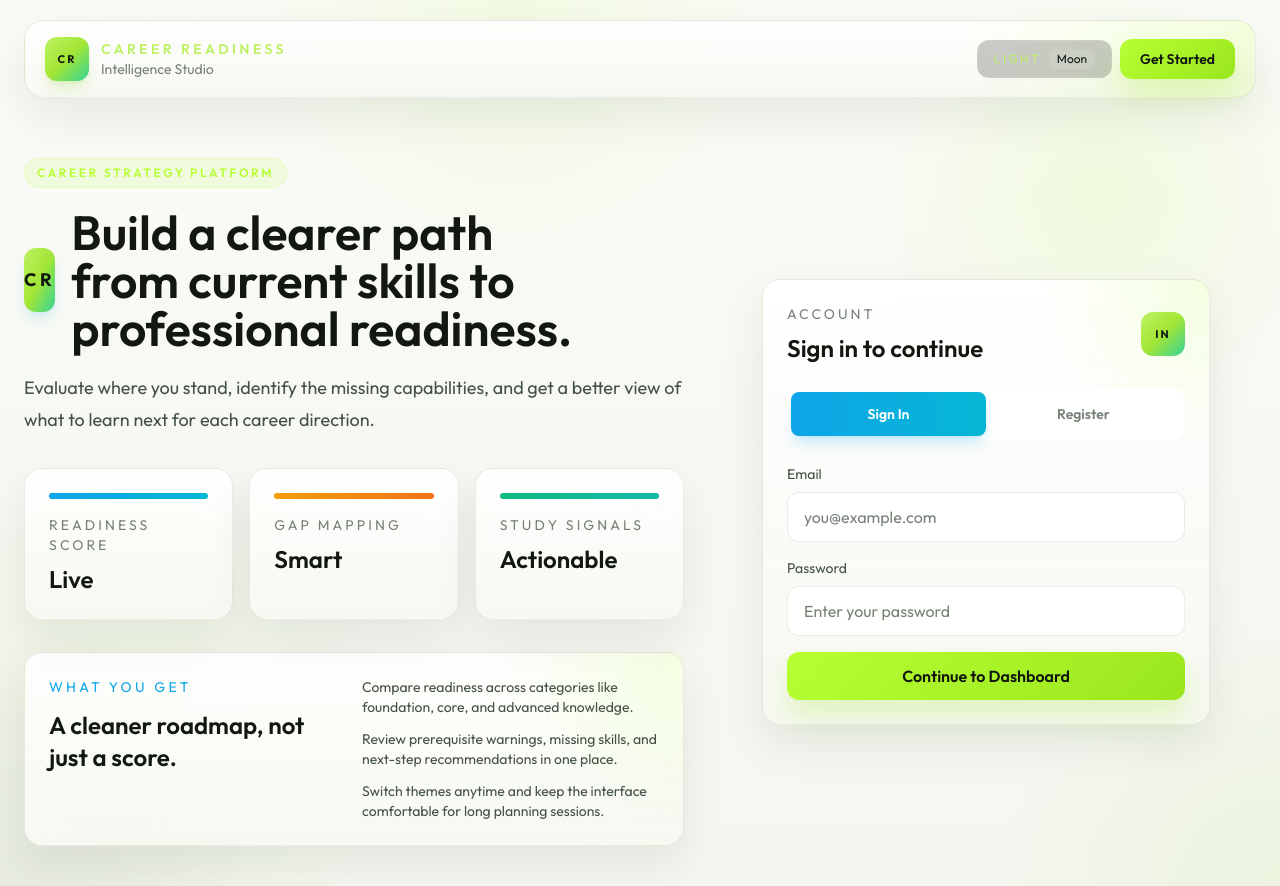
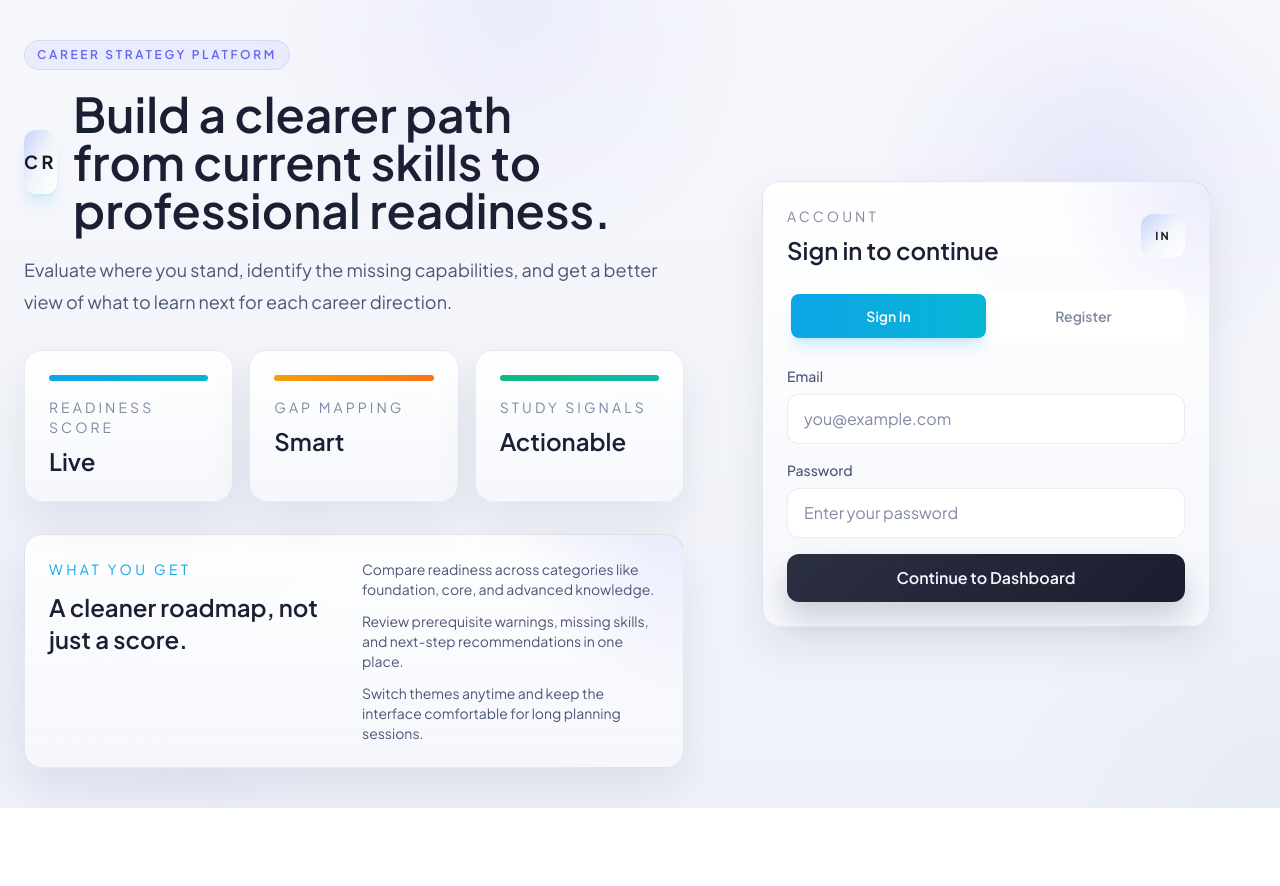
Before and after one commit to aryanishan/skill-based-analyzer, a React (Vite) app in the folder frontend/: page /auth in a window 1280 px wide. After the commit the page ends 808 px from the top, so only its background shows below. Built offline with nearby package versions, Linux system fonts and the light colour scheme.

Commit message:
adding sidebar

```diff
--- a/frontend/src/App.tsx
+++ b/frontend/src/App.tsx
@@ -5,8 +5,9 @@ import AuthPage from './pages/AuthPage';
 import CareerSelectPage from './pages/CareerSelectPage';
 import SkillInputPage from './pages/SkillInputPage';
 import DashboardPage from './pages/DashboardPage';
-import Navbar from './components/Navbar';
+import Sidebar from './components/Sidebar';
 import LoadingSpinner from './components/LoadingSpinner';
+import { useLocation } from 'react-router-dom';
 
 function PrivateRoute({ children }: { children: React.ReactNode }) {
   const { user, loading } = useAuth();
@@ -16,11 +17,15 @@ function PrivateRoute({ children }: { children: React.ReactNode }) {
 
 export default function App() {
   const { loading } = useAuth();
+  const location = useLocation();
   if (loading) return <LoadingSpinner />;
+
+  const showSidebar = location.pathname !== '/auth';
 
   return (
     <div className="app-shell">
-      <Navbar />
+      {showSidebar && <Sidebar />}
+      <main className={showSidebar ? 'min-h-screen pt-16 md:pl-[96px] xl:pl-[292px]' : 'min-h-screen'}>
         <Routes>
           <Route path="/auth" element={<AuthPage />} />
           <Route path="/" element={<PrivateRoute><CareerSelectPage /></PrivateRoute>} />
@@ -28,6 +33,7 @@ export default function App() {
           <Route path="/dashboard" element={<PrivateRoute><DashboardPage /></PrivateRoute>} />
           <Route path="*" element={<Navigate to="/" replace />} />
         </Routes>
+      </main>
     </div>
   );
 }
--- a/frontend/src/components/LogoBadge.tsx
+++ b/frontend/src/components/LogoBadge.tsx
@@ -6,7 +6,7 @@ interface LogoBadgeProps {
 export default function LogoBadge({ label, className = '' }: LogoBadgeProps) {
   return (
     <div
-      className={`inline-flex items-center justify-center rounded-xl bg-gradient-to-br from-lime-300 via-lime-400 to-emerald-400 font-bold uppercase tracking-[0.2em] text-[#11170f] ${className}`.trim()}
+      className={`inline-flex items-center justify-center rounded-xl bg-gradient-to-br from-indigo-200 via-slate-100 to-white font-bold uppercase tracking-[0.2em] text-[#171925] ${className}`.trim()}
     >
       <span>{label}</span>
     </div>
--- /dev/null
+++ b/frontend/src/components/Sidebar.tsx
@@ -0,0 +1,216 @@
+import React, { useMemo, useState } from 'react';
+import { Link, useLocation, useNavigate } from 'react-router-dom';
+import { useAuth } from '../context/AuthContext';
+import { useTheme } from '../context/ThemeContext';
+import LogoBadge from './LogoBadge';
+
+const navItems = [
+  { label: 'Career Paths', path: '/', icon: 'grid' },
+  { label: 'Dashboard', path: '/dashboard', icon: 'chart' },
+  { label: 'Skill Input', path: '/skills', icon: 'layers' },
+];
+
+function SidebarIcon({ type }: { type: string }) {
+  const common = 'h-[18px] w-[18px]';
+
+  if (type === 'grid') {
+    return (
+      <svg viewBox="0 0 24 24" fill="none" className={common} stroke="currentColor" strokeWidth="1.8">
+        <rect x="4" y="4" width="6" height="6" rx="1.5" />
+        <rect x="14" y="4" width="6" height="6" rx="1.5" />
+        <rect x="4" y="14" width="6" height="6" rx="1.5" />
+        <rect x="14" y="14" width="6" height="6" rx="1.5" />
+      </svg>
+    );
+  }
+
+  if (type === 'chart') {
+    return (
+      <svg viewBox="0 0 24 24" fill="none" className={common} stroke="currentColor" strokeWidth="1.8">
+        <path d="M4 19h16" />
+        <path d="M7 15V9" />
+        <path d="M12 15V5" />
+        <path d="M17 15v-3" />
+      </svg>
+    );
+  }
+
+  if (type === 'layers') {
+    return (
+      <svg viewBox="0 0 24 24" fill="none" className={common} stroke="currentColor" strokeWidth="1.8">
+        <path d="m12 4 8 4-8 4-8-4 8-4Z" />
+        <path d="m4 12 8 4 8-4" />
+        <path d="m4 16 8 4 8-4" />
+      </svg>
+    );
+  }
+
+  if (type === 'theme') {
+    return (
+      <svg viewBox="0 0 24 24" fill="none" className={common} stroke="currentColor" strokeWidth="1.8">
+        <path d="M12 3v2.5" />
+        <path d="M12 18.5V21" />
+        <path d="m5.64 5.64 1.77 1.77" />
+        <path d="m16.59 16.59 1.77 1.77" />
+        <path d="M3 12h2.5" />
+        <path d="M18.5 12H21" />
+        <path d="m5.64 18.36 1.77-1.77" />
+        <path d="m16.59 7.41 1.77-1.77" />
+        <circle cx="12" cy="12" r="3.5" />
+      </svg>
+    );
+  }
+
+  if (type === 'search') {
+    return (
+      <svg viewBox="0 0 24 24" fill="none" className={common} stroke="currentColor" strokeWidth="1.8">
+        <circle cx="11" cy="11" r="6" />
+        <path d="m20 20-3.5-3.5" />
+      </svg>
+    );
+  }
+
+  return (
+    <svg viewBox="0 0 24 24" fill="none" className={common} stroke="currentColor" strokeWidth="1.8">
+      <path d="M6 18 18 6" />
+      <path d="m6 6 12 12" />
+    </svg>
+  );
+}
+
+export default function Sidebar() {
+  const { user, logout } = useAuth();
+  const { theme, toggleTheme } = useTheme();
+  const navigate = useNavigate();
+  const location = useLocation();
+  const [open, setOpen] = useState(false);
+
+  const currentSkillPath = useMemo(() => {
+    if (location.pathname.startsWith('/skills')) return '/skills';
+    return location.pathname;
+  }, [location.pathname]);
+
+  if (!user) return null;
+
+  const handleLogout = () => {
+    logout();
+    navigate('/auth');
+  };
+
+  const sidebarContent = (
+    <div className="sidebar-shell flex h-full flex-col rounded-[22px] p-4 text-white">
+      <div className="flex items-center justify-between gap-3">
+        <Link to="/" className="flex items-center gap-3">
+          <LogoBadge label="CR" className="h-10 w-10 text-[11px] bg-gradient-to-br from-white to-slate-300 text-[#171925]" />
+          <div className="hidden xl:block">
+            <div className="font-['Space_Grotesk'] text-lg font-bold tracking-tight text-white">CareerLab</div>
+            <div className="text-xs text-[#9aa3bf]">Readiness Workspace</div>
+          </div>
+        </Link>
+
+        {open && (
+          <button
+            type="button"
+            className="rounded-lg border border-white/10 bg-white/5 p-2 text-[#c5cbe0]"
+            onClick={() => setOpen(false)}
+          >
+            <svg viewBox="0 0 24 24" className="h-4 w-4" fill="none" stroke="currentColor" strokeWidth="1.8">
+              <path d="M6 6h12" />
+              <path d="M6 12h12" />
+              <path d="M6 18h12" />
+            </svg>
+          </button>
+        )}
+      </div>
+
+      <div className="mt-5 hidden xl:block">
+        <div className="flex items-center gap-2 rounded-xl bg-white/5 px-3 py-3 text-sm text-[#8e96b4]">
+          <SidebarIcon type="search" />
+          <span>Search pages...</span>
+        </div>
+      </div>
+
+      <div className="mt-5 space-y-2">
+        {navItems.map(item => {
+          const active = currentSkillPath === item.path || (item.path === '/' && location.pathname === '/');
+          return (
+            <Link
+              key={item.path}
+              to={item.path === '/skills' ? (location.pathname.startsWith('/skills') ? location.pathname : '/') : item.path}
+              onClick={() => setOpen(false)}
+              className={`sidebar-item ${active ? 'sidebar-item-active' : ''}`}
+              title={item.label}
+            >
+              <SidebarIcon type={item.icon} />
+              <span className="hidden xl:inline">{item.label}</span>
+            </Link>
+          );
+        })}
+      </div>
+
+      <div className="mt-6 border-t border-white/8 pt-6">
+        <button type="button" onClick={toggleTheme} className="sidebar-item w-full text-left" title="Toggle theme">
+          <SidebarIcon type="theme" />
+          <span className="hidden xl:inline">{theme === 'dark' ? 'Light Theme' : 'Dark Theme'}</span>
+        </button>
+      </div>
+
+      <div className="mt-auto">
+        <div className="mt-6 rounded-[18px] border border-white/8 bg-white/5 p-3">
+          <div className="flex items-center gap-3">
+            <div className="flex h-10 w-10 items-center justify-center rounded-xl bg-white text-sm font-semibold text-[#171925]">
+              {user.name.charAt(0).toUpperCase()}
+            </div>
+            <div className="hidden min-w-0 flex-1 xl:block">
+              <div className="truncate text-sm font-semibold text-white">{user.name}</div>
+              <div className="truncate text-xs text-[#8e96b4]">{user.email}</div>
+            </div>
+          </div>
+        </div>
+
+        <button type="button" onClick={handleLogout} className="sidebar-item mt-3 w-full text-left" title="Logout">
+          <svg viewBox="0 0 24 24" fill="none" className="h-[18px] w-[18px]" stroke="currentColor" strokeWidth="1.8">
+            <path d="M15 17l5-5-5-5" />
+            <path d="M20 12H9" />
+            <path d="M12 19H6a2 2 0 0 1-2-2V7a2 2 0 0 1 2-2h6" />
+          </svg>
+          <span className="hidden xl:inline">Logout</span>
+        </button>
+      </div>
+    </div>
+  );
+
+  return (
+    <>
+      <button
+        type="button"
+        onClick={() => setOpen(true)}
+        className="fixed left-4 top-4 z-50 rounded-xl border border-[color:var(--border-soft)] bg-[color:var(--surface-strong)] p-3 text-[color:var(--text-main)] shadow-lg md:hidden"
+      >
+        <svg viewBox="0 0 24 24" className="h-5 w-5" fill="none" stroke="currentColor" strokeWidth="1.8">
+          <path d="M5 7h14" />
+          <path d="M5 12h14" />
+          <path d="M5 17h14" />
+        </svg>
+      </button>
+
+      <aside className="fixed inset-y-0 left-0 z-40 hidden px-4 py-5 md:block md:w-[96px] xl:w-[292px]">
+        {sidebarContent}
+      </aside>
+
+      {open && (
+        <div className="fixed inset-0 z-50 md:hidden">
+          <button
+            type="button"
+            className="absolute inset-0 bg-black/50"
+            onClick={() => setOpen(false)}
+            aria-label="Close sidebar"
+          />
+          <div className="relative h-full w-[288px] max-w-[85vw] px-4 py-5">
+            {sidebarContent}
+          </div>
+        </div>
+      )}
+    </>
+  );
+}
--- a/frontend/src/index.css
+++ b/frontend/src/index.css
@@ -1,3 +1,5 @@
+@import url('https://fonts.googleapis.com/css2?family=Plus+Jakarta+Sans:wght@400;500;600;700;800&family=Space+Grotesk:wght@500;700&display=swap');
+
 @tailwind base;
 @tailwind components;
 @tailwind utilities;
@@ -6,50 +8,50 @@
   :root,
   html[data-theme='light'] {
     color-scheme: light;
-    --bg-main: #f4f6ef;
-    --bg-accent: #fafbf7;
+    --bg-main: #eef1f8;
+    --bg-accent: #f7f8fc;
     --surface-card: rgba(255, 255, 255, 0.88);
     --surface-soft: rgba(255, 255, 255, 0.78);
     --surface-strong: rgba(255, 255, 255, 0.96);
     --input-bg: rgba(255, 255, 255, 0.9);
-    --text-main: #121712;
-    --text-soft: #445146;
-    --text-muted: #778277;
-    --border-soft: rgba(18, 23, 18, 0.08);
-    --border-strong: rgba(18, 23, 18, 0.14);
-    --shadow-soft: 0 18px 45px rgba(16, 24, 17, 0.08);
-    --hero-start: rgba(183, 255, 52, 0.1);
-    --hero-mid: rgba(132, 204, 22, 0.08);
-    --hero-end: rgba(15, 23, 42, 0.05);
-    --glow-a: rgba(183, 255, 52, 0.12);
-    --glow-b: rgba(163, 230, 53, 0.08);
-    --glow-c: rgba(15, 23, 42, 0.06);
+    --text-main: #1a1f33;
+    --text-soft: #4d5675;
+    --text-muted: #8189a3;
+    --border-soft: rgba(26, 31, 51, 0.08);
+    --border-strong: rgba(26, 31, 51, 0.15);
+    --shadow-soft: 0 20px 45px rgba(20, 29, 58, 0.08);
+    --hero-start: rgba(99, 102, 241, 0.08);
+    --hero-mid: rgba(148, 163, 184, 0.08);
+    --hero-end: rgba(255, 255, 255, 0.12);
+    --glow-a: rgba(99, 102, 241, 0.1);
+    --glow-b: rgba(129, 140, 248, 0.06);
+    --glow-c: rgba(15, 23, 42, 0.04);
     --panel-top: rgba(255, 255, 255, 0.92);
-    --panel-bottom: rgba(246, 248, 241, 0.96);
+    --panel-bottom: rgba(245, 247, 252, 0.98);
   }
 
   html[data-theme='dark'] {
     color-scheme: dark;
-    --bg-main: #0d100d;
-    --bg-accent: #141814;
-    --surface-card: rgba(25, 29, 25, 0.88);
-    --surface-soft: rgba(30, 35, 30, 0.8);
-    --surface-strong: rgba(34, 40, 34, 0.96);
-    --input-bg: rgba(19, 24, 19, 0.92);
-    --text-main: #f3f6ef;
-    --text-soft: #bec8bb;
-    --text-muted: #8f9c8e;
+    --bg-main: #161722;
+    --bg-accent: #1d1f2c;
+    --surface-card: rgba(27, 29, 40, 0.9);
+    --surface-soft: rgba(32, 35, 48, 0.84);
+    --surface-strong: rgba(36, 39, 54, 0.96);
+    --input-bg: rgba(22, 24, 36, 0.94);
+    --text-main: #f4f5fb;
+    --text-soft: #c4c7d7;
+    --text-muted: #8f95ad;
     --border-soft: rgba(255, 255, 255, 0.07);
     --border-strong: rgba(255, 255, 255, 0.14);
     --shadow-soft: 0 22px 54px rgba(0, 0, 0, 0.34);
-    --hero-start: rgba(183, 255, 52, 0.12);
-    --hero-mid: rgba(132, 204, 22, 0.09);
+    --hero-start: rgba(129, 140, 248, 0.14);
+    --hero-mid: rgba(99, 102, 241, 0.08);
     --hero-end: rgba(10, 14, 10, 0.06);
-    --glow-a: rgba(183, 255, 52, 0.12);
-    --glow-b: rgba(132, 204, 22, 0.08);
+    --glow-a: rgba(129, 140, 248, 0.12);
+    --glow-b: rgba(148, 163, 184, 0.06);
     --glow-c: rgba(255, 255, 255, 0.03);
-    --panel-top: rgba(33, 39, 33, 0.96);
-    --panel-bottom: rgba(22, 26, 22, 0.98);
+    --panel-top: rgba(37, 39, 54, 0.96);
+    --panel-bottom: rgba(25, 27, 39, 0.98);
   }
 
   * {
@@ -143,19 +145,19 @@
   }
 
   .gradient-text {
-    @apply bg-gradient-to-r from-lime-300 via-lime-400 to-emerald-300 bg-clip-text text-transparent;
+    @apply bg-gradient-to-r from-indigo-400 via-violet-400 to-slate-300 bg-clip-text text-transparent;
   }
 
   .btn-primary {
     @apply inline-flex items-center justify-center gap-2 rounded-xl px-6 py-3 font-semibold text-white transition-all duration-300 disabled:cursor-not-allowed disabled:opacity-50;
-    background-image: linear-gradient(135deg, #b7ff34 0%, #9ae61c 100%);
-    box-shadow: 0 16px 28px rgba(154, 230, 28, 0.24);
-    color: #11170f;
+    background-image: linear-gradient(135deg, #2b2f42 0%, #1a1d2d 100%);
+    box-shadow: 0 16px 28px rgba(20, 29, 58, 0.18);
+    color: #f5f7ff;
   }
 
   .btn-primary:hover {
     transform: translateY(-2px);
-    box-shadow: 0 20px 34px rgba(154, 230, 28, 0.28);
+    box-shadow: 0 20px 34px rgba(20, 29, 58, 0.24);
   }
 
   .btn-secondary {
@@ -193,8 +195,8 @@
   }
 
   .input-field:focus {
-    border-color: rgba(183, 255, 52, 0.38);
-    box-shadow: 0 0 0 4px rgba(183, 255, 52, 0.12);
+    border-color: rgba(99, 102, 241, 0.28);
+    box-shadow: 0 0 0 4px rgba(99, 102, 241, 0.1);
   }
 
   .tag-skill {
@@ -228,9 +230,9 @@
 
   .theme-chip {
     @apply inline-flex items-center gap-2 rounded-full px-3 py-1.5 text-xs font-semibold uppercase tracking-[0.22em];
-    background: rgba(183, 255, 52, 0.12);
-    border: 1px solid rgba(183, 255, 52, 0.2);
-    color: #b7ff34;
+    background: rgba(99, 102, 241, 0.08);
+    border: 1px solid rgba(99, 102, 241, 0.14);
+    color: #6366f1;
   }
 }
 
@@ -245,14 +247,14 @@
 
   .radial-panel {
     background:
-      radial-gradient(circle at top right, rgba(183, 255, 52, 0.14), transparent 26%),
+      radial-gradient(circle at top right, rgba(99, 102, 241, 0.12), transparent 24%),
       radial-gradient(circle at bottom left, rgba(255, 255, 255, 0.04), transparent 22%),
       linear-gradient(180deg, var(--panel-top) 0%, var(--panel-bottom) 100%);
   }
 
   .neo-panel {
     background:
-      radial-gradient(circle at 100% 0%, rgba(183, 255, 52, 0.16), transparent 24%),
+      radial-gradient(circle at 100% 0%, rgba(99, 102, 241, 0.12), transparent 22%),
       radial-gradient(circle at 0% 100%, rgba(255, 255, 255, 0.03), transparent 28%),
       linear-gradient(180deg, var(--panel-top) 0%, var(--panel-bottom) 100%);
     border: 1px solid var(--border-soft);
@@ -262,7 +264,7 @@
   .accent-divider {
     height: 3px;
     border-radius: 999px;
-    background: linear-gradient(90deg, #b7ff34 0%, #8edb1f 100%);
+    background: linear-gradient(90deg, #818cf8 0%, #6366f1 100%);
   }
 
   .metric-tile {
@@ -271,6 +273,28 @@
     box-shadow: inset 0 1px 0 rgba(255, 255, 255, 0.04);
   }
 
+  .sidebar-shell {
+    background: linear-gradient(180deg, #171925 0%, #11131d 100%);
+    border: 1px solid rgba(255, 255, 255, 0.06);
+    box-shadow: 0 22px 44px rgba(10, 12, 18, 0.28);
+  }
+
+  .sidebar-item {
+    @apply flex items-center gap-3 rounded-xl px-3 py-3 text-sm font-medium transition-all duration-200;
+    color: #aeb4cb;
+  }
+
+  .sidebar-item:hover {
+    background: rgba(255, 255, 255, 0.06);
+    color: #f5f7ff;
+  }
+
+  .sidebar-item-active {
+    background: #f6f7fb;
+    color: #1a1f33;
+    box-shadow: 0 10px 22px rgba(15, 23, 42, 0.18);
+  }
+
   @keyframes float {
     0%, 100% { transform: translateY(0px); }
     50% { transform: translateY(-8px); }
--- a/frontend/tailwind.config.js
+++ b/frontend/tailwind.config.js
@@ -5,7 +5,7 @@ export default {
   theme: {
     extend: {
       fontFamily: {
-        sans: ['Manrope', 'Outfit', 'Segoe UI', 'system-ui', 'sans-serif'],
+        sans: ['Plus Jakarta Sans', 'Space Grotesk', 'Segoe UI', 'system-ui', 'sans-serif'],
       },
       colors: {
         primary: {
```
Also changed, not shown: frontend/src/pages/CareerSelectPage.tsx (+14 -14 lines), frontend/src/pages/DashboardPage.tsx (+13 -13 lines), frontend/src/pages/SkillInputPage.tsx (+10 -10 lines). Lines whose indentation alone changed are shown as unchanged.
